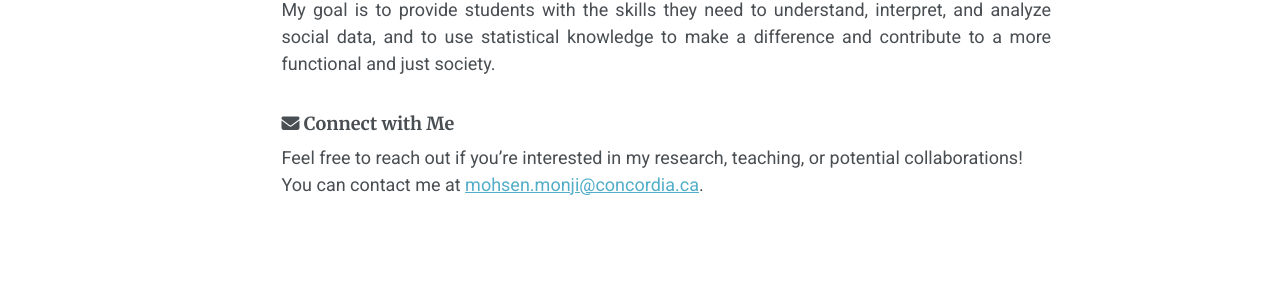
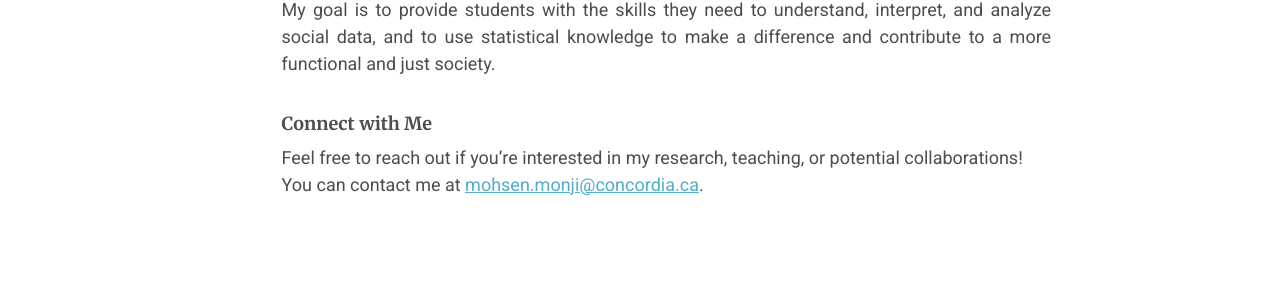
Before and after one commit to Mohsnmonji/mohsnmonji.github.io, a Jekyll site: the page built from _pages/about.md, in a window 1280 px wide. Shown: the part 577-882 px from the top of the page. Built offline with Jekyll 4.4.1, drawn with Linux system fonts in a browser that asks for light colours.

Commit message:
Update about.md

```diff
--- a/_pages/about.md
+++ b/_pages/about.md
@@ -17,6 +17,6 @@ My **methodological interests** include quantitative research methods, survey me
 As a university lecturer, I teach **Sociology of Health**, **Quantitative Research Methods**, **Survey Methodology**, and **Applied Social Statistics**. In my courses, I integrate **experiential learning** to connect students with real-world applications of quantitative methods and statistical modeling. My goal is to provide students with the skills they need to understand, interpret, and analyze social data, and to use statistical knowledge to make a difference and contribute to a more functional and just society.
 
 
-### <i class="fas fa-envelope"></i> Connect with Me
+### Connect with Me
 Feel free to reach out if you're interested in my research, teaching, or potential collaborations!
 You can contact me at [mohsen.monji@concordia.ca](mailto:mohsen.monji@concordia.ca).
```
